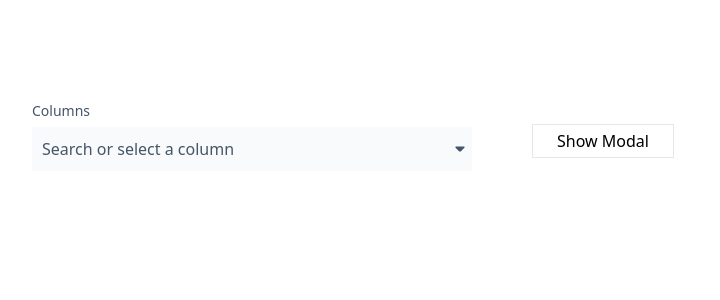
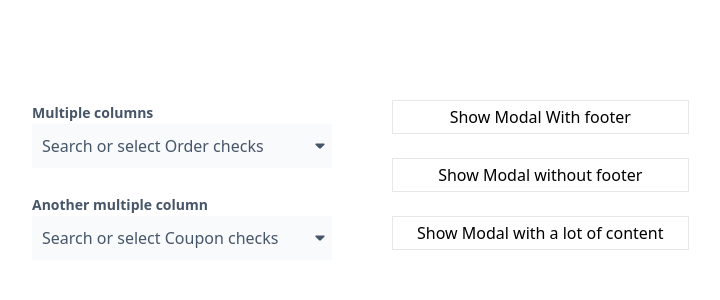
Before and after one commit to TheKachi/sled-dikachi-coworking, a Vue app: page / in a window 1280 px wide. Shown: the top 300 px of the page, without its empty margins (168-888 px from the left). Built offline with nearby package versions, Linux system fonts and the light colour scheme.

Commit message:
feat: click away closes dropdown, use cases for modal and dropdown

```diff
--- a/package.json
+++ b/package.json
@@ -12,7 +12,8 @@
 		"core-js": "^3.8.3",
 		"postcss": "^8",
 		"tailwindcss": "^3",
-		"vue": "^2.6.14"
+		"vue": "^2.6.14",
+		"vue-clickaway": "^2.2.2"
 	},
 	"devDependencies": {
 		"@babel/core": "^7.12.16",
--- a/src/App.vue
+++ b/src/App.vue
@@ -2,33 +2,63 @@
 	<div id="app" class="w-screen h-screen overflow-hidden">
 		<!-- Column Selector Container -->
 		<div
-			class="mx-auto mt-[100px] px-[200px] flex gap-[40px] md:gap-[60px] items-start"
+			class="md:mx-auto mt-[100px] px-[24px] md:px-[200px] flex flex-col md:flex-row gap-[40px] md:gap-[60px] items-start"
 		>
-			<div>
-				<p class="text-[#475569] text-[14px] mb-[6px]">Columns</p>
+			<div class="flex flex-col gap-[24px]">
+				<ColumnSelector
+					:columns="unselectedOrders"
+					:selected="selectedOrders"
+					:filtered="filteredOrders"
+					@toggle="toggleColumn"
+					@clear-search="clearColumnSearch"
+					v-model="orderQuery"
+					width="w-[300px]"
+					placeholder="Search or select Order checks"
+				/>
 
 				<ColumnSelector
-					:columns="unselectedColumns"
-					:selected="selectedColumns"
-					:filtered="filteredColumns"
-					@toggle="toggleColumn"
-					@remove="removeColumn"
-					@clear-search="clearSearch"
-					v-model="query"
+					:columns="unselectedCoupons"
+					:selected="selectedCoupons"
+					:filtered="filteredCoupons"
+					@toggle="
+						() => toggle(column, selectedCoupons, unselectedCoupons)
+					"
+					@clear-search="couponQuery = ''"
+					v-model="couponQuery"
+					width="w-[300px]"
+					placeholder="Search or select Coupon checks"
+					label="Another multiple column"
 				/>
 			</div>
 
-			<!-- Show Dialog button  -->
+			<!-- Modal buttons  -->
+			<div class="flex flex-col gap-[24px]">
 				<button
-				id="show-modal"
-				@click="showDialog = true"
-				class="border px-[24px] py-[4px] mt-[24px]"
+					@click="showModalWithFooter = true"
+					class="border px-[24px] py-[4px]"
 				>
-				Show Modal
+					Show Modal With footer
+				</button>
+				<button
+					@click="showModalNoFooter = true"
+					class="border px-[24px] py-[4px]"
+				>
+					Show Modal without footer
+				</button>
+				<button
+					@click="showModalLgContent = true"
+					class="border px-[24px] py-[4px]"
+				>
+					Show Modal with a lot of content
 				</button>
 			</div>
+		</div>
 
-		<Modal :isActive="showDialog" @close="showDialog = false">
+		<!-- Modal with footer -->
+		<Modal
+			:isActive="showModalWithFooter"
+			@close="showModalWithFooter = false"
+		>
 			<div slot="header">
 				<div class="flex flex-col gap-[4px] items-start">
 					<div class="flex gap-[4px] items-center">
@@ -50,14 +80,107 @@
 			</div>
 
 			<div slot="body">
-				<div
-					class="md:max-h-[400px] overflow-y-scroll flex flex-col gap-[6px]"
+				<div class="flex flex-col gap-[6px]">
+					<ColumnSelector
+						:columns="unselectedOrders"
+						:selected="selectedOrders"
+						:filtered="filteredOrders"
+						@toggle="toggleColumn"
+						@clear-search="clearColumnSearch"
+						v-model="orderQuery"
+					/>
+				</div>
+			</div>
+
+			<div slot="footer">
+				<div class="flex justify-end gap-[8px] p-[24px]">
+					<button
+						class="border px-[24px] py-[4px]"
+						@click="showModalWithFooter = false"
 					>
-					<p class="text-[#475569] text-[14px]">Columns</p>
-					<div>
-						<ul v-if="filteredColumns.length > 0" class="bg-white h-full">
+						Cancel
+					</button>
+
+					<button
+						class="bg-black text-white px-[24px] py-[4px]"
+						@click="showModalWithFooter = false"
+					>
+						Save
+					</button>
+				</div>
+			</div>
+		</Modal>
+
+		<!-- Modal with no footer -->
+		<Modal :isActive="showModalNoFooter" @close="showModalNoFooter = false">
+			<div slot="header">
+				<div class="flex flex-col gap-[4px] items-start">
+					<div class="flex gap-[4px] items-center">
+						<img
+							src="./assets/icons/gear.svg"
+							alt="settings icon"
+							class="w-[24px] h-[24px]"
+						/>
+						<h5 class="text-lg lg:text-2xl font-bold text-black">
+							Checks
+						</h5>
+					</div>
+
+					<p class="text-[#868686] text-[16px]">
+						Check help to control the data expected and fulfills a defined
+						service level. Activated checks are executed on a schedule.
+					</p>
+				</div>
+			</div>
+
+			<div slot="body">
+				<div class="flex flex-col gap-[6px]">
+					<ColumnSelector
+						:columns="unselectedOrders"
+						:selected="selectedOrders"
+						:filtered="filteredOrders"
+						@toggle="toggleColumn"
+						@clear-search="clearColumnSearch"
+						v-model="orderQuery"
+					/>
+				</div>
+			</div>
+		</Modal>
+
+		<!-- Modal with a lot of content  -->
+		<Modal :isActive="showModalLgContent" @close="showModalLgContent = false">
+			<div slot="header">
+				<div class="flex flex-col gap-[4px] items-start">
+					<div class="flex gap-[4px] items-center">
+						<img
+							src="./assets/icons/gear.svg"
+							alt="settings icon"
+							class="w-[24px] h-[24px]"
+						/>
+						<h5 class="text-lg lg:text-2xl font-bold text-black">
+							Checks
+						</h5>
+					</div>
+
+					<p class="text-[#868686] text-[16px]">
+						Check help to control the data expected and fulfills a defined
+						service level. Activated checks are executed on a schedule.
+					</p>
+				</div>
+			</div>
+
+			<div slot="body">
+				<div class="flex flex-col gap-[6px]">
+					<ul v-if="filteredOrders.length > 0" class="bg-white h-full">
 						<li
-								v-for="column in filteredColumns"
+							v-for="column in filteredOrders"
+							:key="column"
+							class="px-[10px] py-[6px] text-[#475569] text-[13px] hover:bg-[#F5F5F5] cursor-pointer"
+						>
+							{{ column }}
+						</li>
+						<li
+							v-for="column in filteredOrders"
 							:key="column"
 							class="px-[10px] py-[6px] text-[#475569] text-[13px] hover:bg-[#F5F5F5] cursor-pointer"
 						>
@@ -65,30 +188,20 @@
 						</li>
 					</ul>
 				</div>
-					<!--
-					<ColumnSelector
-						:columns="columns"
-						:selected-columns="selectedColumns"
-						:filtered-columns="filteredColumns"
-						@add="addColumn"
-						@remove="removeColumn"
-					/> -->
-					<!-- v-model="query" -->
-				</div>
 			</div>
 
 			<div slot="footer">
-				<div class="flex justify-end gap-[8px]">
+				<div class="flex justify-end gap-[8px] p-[24px]">
 					<button
-						class="border px-[24px] py-[4px] mt-[24px]"
-						@click="showDialog = false"
+						class="border px-[24px] py-[4px]"
+						@click="showModalLgContent = false"
 					>
 						Cancel
 					</button>
 
 					<button
-						class="bg-black text-white px-[24px] py-[4px] mt-[24px]"
-						@click="showDialog = false"
+						class="bg-black text-white px-[24px] py-[4px]"
+						@click="showModalLgContent = false"
 					>
 						Save
 					</button>
@@ -124,84 +237,116 @@ export default {
 				"Date_Paid",
 				"Fee_Lines",
 			],
-			selectedColumns: [],
-			unselectedColumns: [],
-			query: "",
-			anotherQuery: "",
+			coupons: ["ID", "Total", "Links", "Number"],
+			selectedOrders: [],
+			selectedCoupons: [],
+			unselectedOrders: [],
+			unselectedCoupons: [],
+			orderQuery: "",
+			couponQuery: "",
 			isShowing: false,
-			showDialog: false,
+			showModalWithFooter: false,
+			showModalNoFooter: false,
+			showModalLgContent: false,
 		};
 	},
 
 	methods: {
-		toggleDropdown() {
-			this.isShowing = !this.isShowing;
-		},
-
-		// add column to selectedColumns array
+		// add column to selectedOrders array
 		toggleColumn(column) {
 			// remove from selected array
-			if (this.selectedColumns.includes(column)) {
+			if (this.selectedOrders.includes(column)) {
 				this.removeColumn(column);
 			} else {
 				this.addColumn(column);
 			}
 		},
 
-		// add column to selectedColumns array and move to the top
+		toggle(col, selectedArray, unselectedArray) {
+			if (selectedArray.includes(col)) {
+				// this.remove(col, selectedArray, unselectedArray);
+				selectedArray = selectedArray.filter((c) => c !== column);
+
+				// push to unselected array
+				unselectedArray.unshift(column);
+			} else {
+				// this.add(col, selectedArray, unselectedArray);
+				selectedArray.push(col);
+				unselectedArray = unselectedArray.filter((c) => c !== column);
+			}
+			this.clearSearch();
+		},
+
+		add(col, selectedArray, unselectedArray) {
+			selectedArray.push(col);
+			unselectedArray = unselectedArray.filter((c) => c !== column);
+
+			this.clearSearch();
+		},
+
+		remove(col, selectedArray, unselectedArray) {
+			selectedArray = selectedArray.filter((c) => c !== col);
+
+			// push to unselected array
+			unselectedArray.unshift(col);
+
+			this.clearSearch();
+		},
+
+		// add column to selectedOrders array and move to the top
 		addColumn(column) {
-			this.selectedColumns.push(column);
-			this.unselectedColumns = this.unselectedColumns.filter(
+			this.selectedOrders.push(column);
+			this.unselectedOrders = this.unselectedOrders.filter(
 				(c) => c !== column
 			);
 
 			this.clearSearch();
-			// // move column to the top
 		},
 
-		// remove column from selectedColumns array and move to the bottom
+		// remove column from selectedOrders array and move to the bottom
 		removeColumn(column) {
-			this.selectedColumns = this.selectedColumns.filter(
-				(c) => c !== column
-			);
+			this.selectedOrders = this.selectedOrders.filter((c) => c !== column);
 
-			//  unselected array
-			this.unselectedColumns.unshift(column);
+			// push to unselected array
+			this.unselectedOrders.unshift(column);
 
 			this.clearSearch();
 		},
 
-		clearSearch() {
-			this.query = "";
+		clearColumnSearch() {
+			this.orderQuery = "";
 		},
 	},
 
-	filterColumns(columns) {
-		if (this.query !== "") {
+	computed: {
+		// return the column that matches the search orderQuery
+		filteredOrders() {
+			let columns = this.selectedOrders.concat(this.unselectedOrders);
+			if (this.orderQuery !== "") {
 				return columns.filter((column) =>
-				column.toLowerCase().includes(this.query.toLowerCase())
+					column.toLowerCase().includes(this.orderQuery.toLowerCase())
 				);
 			} else return columns;
 		},
 
-	computed: {
-		// return the column that matches the search query
-		filteredColumns() {
-			let columns = this.selectedColumns.concat(this.unselectedColumns);
-			if (this.query !== "") {
+		filteredCoupons() {
+			let columns = this.selectedCoupons.concat(this.unselectedCoupons);
+			if (this.couponQuery !== "") {
 				return columns.filter((column) =>
-					column.toLowerCase().includes(this.query.toLowerCase())
+					column.toLowerCase().includes(this.couponQuery.toLowerCase())
 				);
 			} else return columns;
 		},
 	},
+
 	components: {
-		// Dialog,
 		Modal,
 		ColumnSelector,
 	},
+
 	mounted() {
-		this.unselectedColumns = this.columns;
+		this.unselectedOrders = this.columns;
+		this.unselectedCoupons = this.coupons;
 	},
 };
 </script>
--- a/src/components/ColumnSelector.vue
+++ b/src/components/ColumnSelector.vue
@@ -2,8 +2,14 @@
 	<div>
 		<!-- Column Selector Container -->
 		<div class="relative" :class="[width]">
+			<!-- Label -->
+			<label class="text-[#475569] text-[14px] font-bold mb-[8px]">
+				{{ label }}
+			</label>
+
 			<!-- Select Dropdown -->
 			<div
+				:aria-label="placeholder"
 				@click="toggleDropdown"
 				class="text-[14px] pl-[10px] pr-[16px] py-[10px] flex items-center cursor-pointer rounded-4 z-0 bg-[#F8FAFC] focus:bg-[#F8FAFC]"
 			>
@@ -22,7 +28,7 @@
 					</p>
 
 					<!-- Show and Hide icons  -->
-					<div class="absolute z-40 -right-[12px] top-[4px]">
+					<div class="absolute -right-[12px] top-[4px]">
 						<button @click="$emit('toggle')" class="">
 							<div v-if="isShowing" class="rotate-180">
 								<svg
@@ -61,6 +67,7 @@
 			<!-- Dropdown  -->
 			<div
 				v-if="isShowing"
+				v-on-clickaway="() => away()"
 				class="w-full cursor-pointer absolute top-[100%] z-40 bg-[#FFF] h-[250px] min-h-[250px] max-h-[250px] overflow-y-auto mt-[8px] shadow-[0_4px_20px_rgba(101,119,149,0.2)]"
 			>
 				<!-- Search  -->
@@ -120,8 +127,13 @@
 </template>
 
 <script>
+import { directive as onClickaway } from "vue-clickaway";
+
 export default {
 	name: "ColumnSelector",
+	directives: {
+		onClickaway: onClickaway,
+	},
 	props: {
 		columns: {
 			type: Array,
@@ -143,6 +155,10 @@ export default {
 			type: String,
 			default: "Search or select a column",
 		},
+		label: {
+			type: String,
+			default: "Multiple columns",
+		},
 		value: {
 			type: String,
 			default: "",
@@ -160,7 +176,11 @@ export default {
 		showDropdown() {
 			this.isShowing = true;
 		},
+		away() {
+			console.log("clicked away");
+			this.isShowing = false;
+		},
 	},
-	emits: ["toggle", "clear-search", "input"],
+	emits: ["toggle", "clear-search", "away"],
 };
 </script>
```
Also changed, not shown: src/components/Dialog.vue (deleted, +0 -94 lines), src/components/Modal.vue (+5 -12 lines), src/components/SearchBar.vue (deleted, +0 -21 lines), 1 other file (tests, documents, lock files or other folders). Lines whose indentation alone changed are shown as unchanged.
